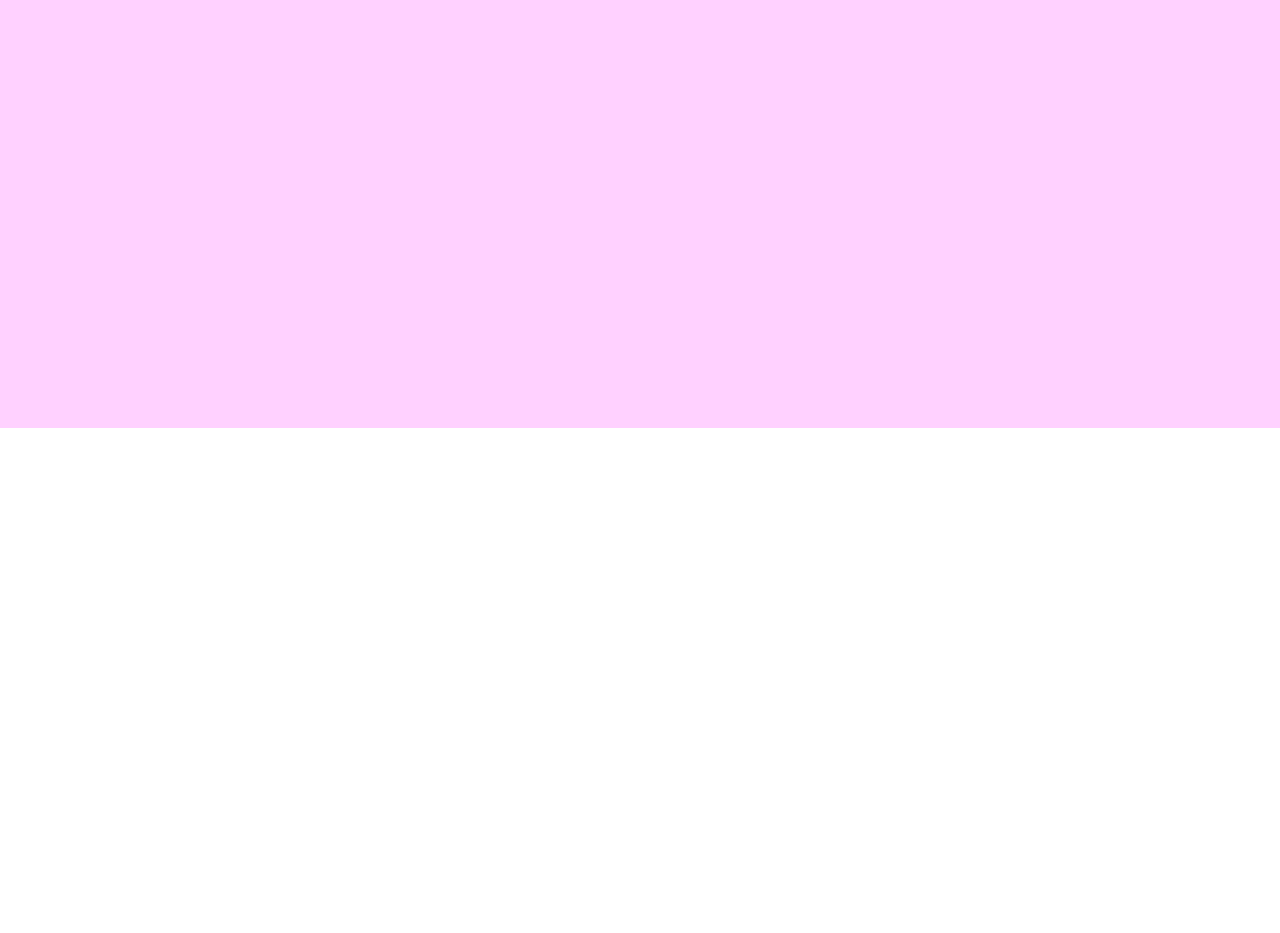
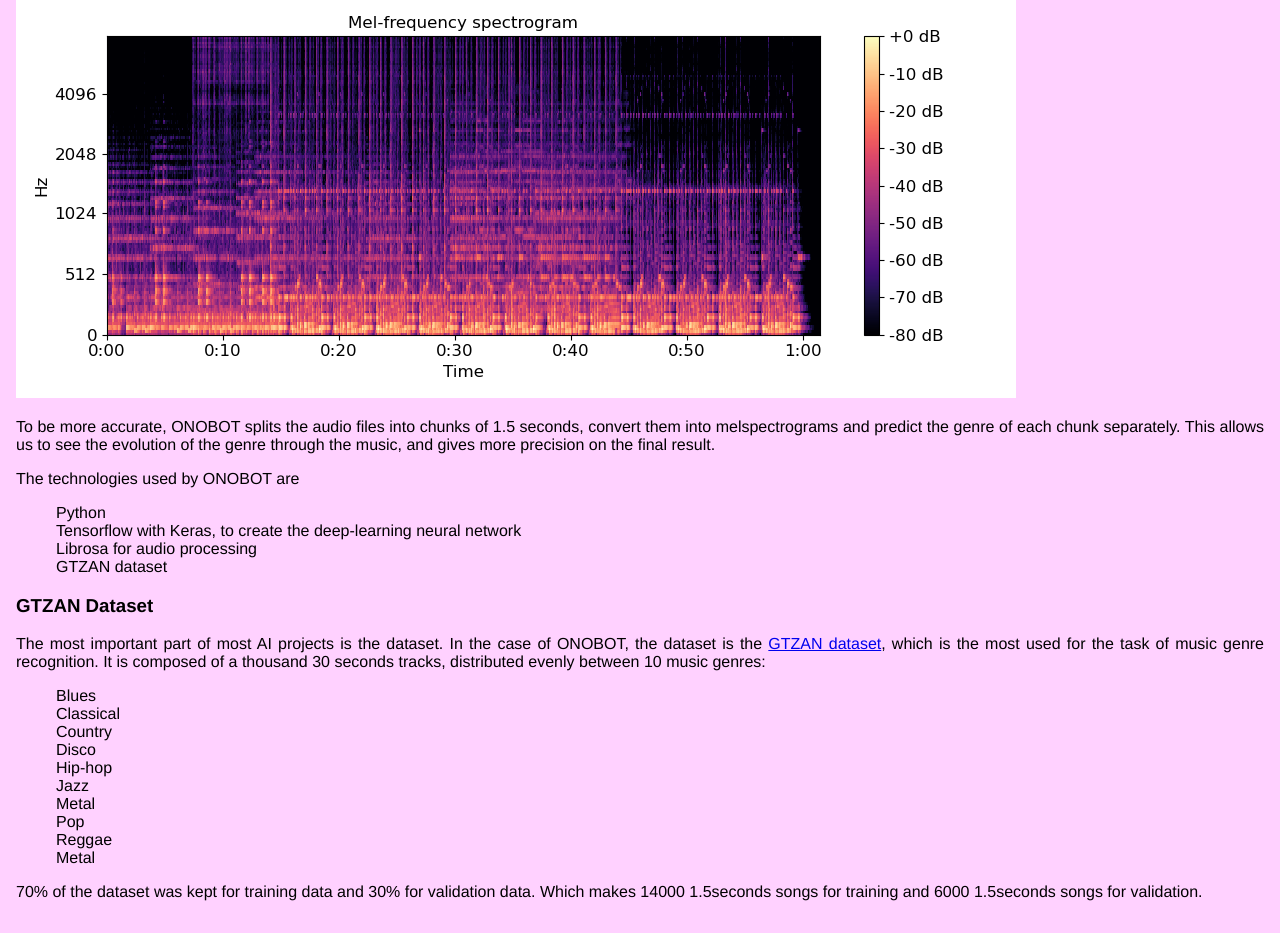
Before and after one commit to Shinestr8/shstr-nste-sttc, a React (Create React App) app in the folder client/: page /about in a window 1280 px wide. Shown: the part 372-1305 px from the top of the page. Before the commit the page ends 800 px from the top, so only its background shows below. Built offline with nearby package versions, Linux system fonts and the light colour scheme.

Commit message:
first about section draft

```diff
--- a/client/src/App.css
+++ b/client/src/App.css
@@ -242,6 +242,12 @@ ul{
   margin-left: 1rem;
 }
 
+.about-text{
+  display: flex;
+  justify-content: flex-start;
+  text-align: justify;
+}
+
 @keyframes rotation {
   from {
     transform: rotate(0deg);
--- a/client/src/components/About.jsx
+++ b/client/src/components/About.jsx
@@ -1,7 +1,64 @@
 export function About(){
     return(
-        <div>
-            ONOBOT was made during my last year of blablabla using GTZAN dataset
+        <div className="about-text">
+            <div>
+                <h1>About ONOBOT</h1>
+                <p>
+                    <h3>Why was ONOBOT created ?</h3>
+                    <p>ONOBOT was created as part of a school project conducted in Master of Engineering in Information and Network Securty (INS) in the University of Limerick, Ireland</p>
+                    <p>This project was realized throughout the entire year, from september 2019 to september 2020, it recieved a QCA score of 3.87/4</p>
+                </p>
+
+                <p>
+                    <h3>The approach</h3>
+                    <p>
+                        In order to classify a music, ONOBOT converts audio files into mel-spectrograms (a visual representation of audio) and applies image recognition
+                        on it using a Convolutional Neural Network, which is a model structure specialized in image recognition. A melspectrogram (example below) contains
+                        information on the Frequency (Y-axis), the Time (X-axis) and Amplitude (Color scale). This allows us to have a lot of informations with only one image.
+                        <img
+                            className="melspectrogram-figure"
+                            src={`${process.env.PUBLIC_URL}/images/report/melspectrogram.png`}
+                            alt="melspectrogram"
+                            title="a melspectrogram"
+                        />
+                        <p>
+                            To be more accurate, ONOBOT splits the audio files into chunks of 1.5 seconds, convert them into melspectrograms and predict the genre of each chunk separately.
+                            This allows us to see the evolution of the genre through the music, and gives more precision on the final result.
+                        </p>
+                        <p>
+                            The technologies used by ONOBOT are
+                            <ul>
+                                <li>Python</li>
+                                <li>Tensorflow with Keras, to create the deep-learning neural network</li>
+                                <li>Librosa for audio processing</li>
+                                <li>GTZAN dataset</li>
+                            </ul>
+                        </p>
+
+                    </p>
+                </p>
+
+                <p>
+                    <h3>GTZAN Dataset</h3>
+                    <p>The most important part of most AI projects is the dataset. In the case of ONOBOT, the dataset is the <a href="https://www.kaggle.com/datasets/andradaolteanu/gtzan-dataset-music-genre-classification">GTZAN dataset</a>
+                    , which is the most used for the task of music genre recognition. It is composed of a thousand 30 seconds tracks, distributed evenly between 10 music genres:
+                    <ul>
+                        <li>Blues</li>
+                        <li>Classical</li>
+                        <li>Country</li>
+                        <li>Disco</li>
+                        <li>Hip-hop</li>
+                        <li>Jazz</li>
+                        <li>Metal</li>
+                        <li>Pop</li>
+                        <li>Reggae</li>
+                        <li>Metal</li>
+                    </ul>
+                    70% of the dataset was kept for training data and 30% for validation data. Which makes 14000 1.5seconds songs for training and 6000 1.5seconds songs for validation.
+                    </p>
+                </p>
+
+            </div>
         </div>
     )
 }
```
Also changed, not shown: client/public/images/report/melspectrogram.png (added).
